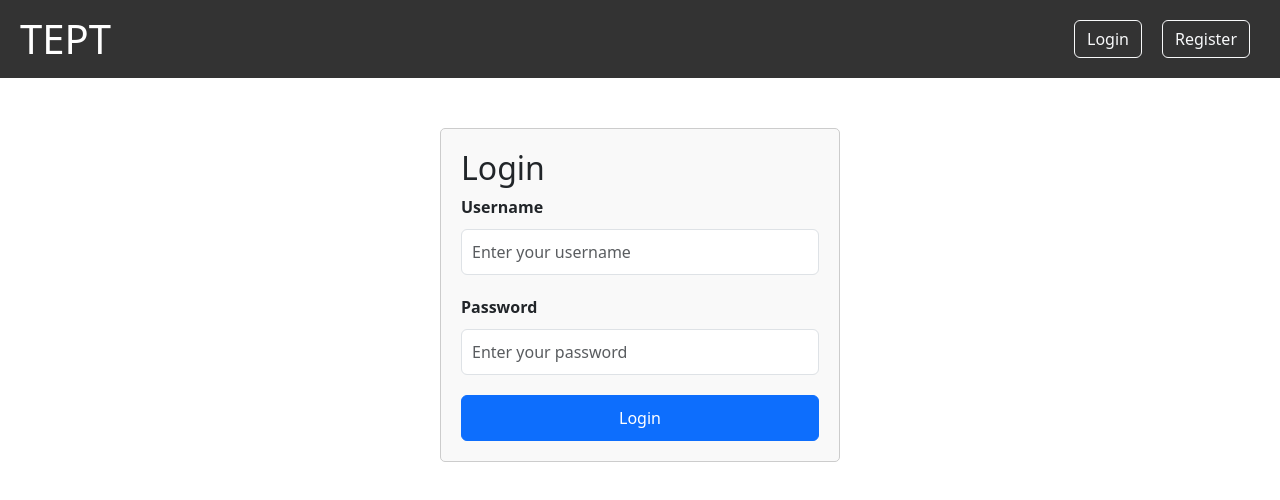
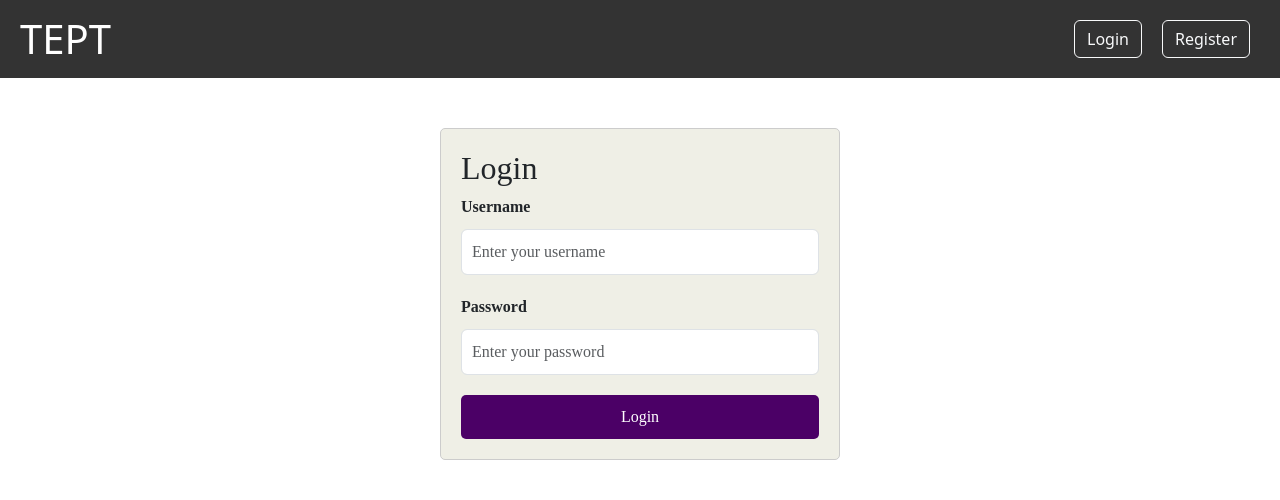
Before and after one commit to marcus-laia/projeto_engenharia_software, a React (Create React App) app in the folder frontend/: page /login in a window 1280 px wide. Shown: the top 500 px of the page. Built offline with nearby package versions, Linux system fonts and the light colour scheme.

Commit message:
Update login.css

```diff
--- a/frontend/src/components/Login/login.css
+++ b/frontend/src/components/Login/login.css
@@ -1,4 +1,17 @@
 /* src/components/Login.css */
+
+.background-container {
+  position: fixed;
+  top: 0;
+  left: 0;
+  width: 100%;
+  height: 100%;
+  z-index: -1;
+  background-image: url('login-background.png');
+  background-size: cover;
+  background-position: center;
+  background-repeat: no-repeat;
+}
 
 .login-container {
   max-width: 400px;
@@ -7,15 +20,18 @@
   border: 1px solid #ccc;
   border-radius: 5px;
   margin-top: 50px;
-  background-color: #f9f9f9;
+  background-color: #EFEFE6;
+  font-family: Macondo Swash Caps;
 }
 
 .login-form .form-group {
   margin-bottom: 20px;
+  font-family: Macondo Swash Caps;
 }
 
 .login-form label {
   font-weight: bold;
+  font-family: Macondo Swash Caps;
 }
 
 .login-form input[type="text"],
@@ -23,42 +39,16 @@
   width: 100%;
   padding: 10px;
   font-size: 16px;
+  font-family: Macondo Swash Caps;
 }
 
 .login-form button {
   width: 100%;
   padding: 10px;
   font-size: 16px;
+  background-color: #4B0066;
+  color: #fff;
+  border: none;
+  border-radius: 5px;
+  font-family: Macondo Swash Caps;
 }
-/* src/components/Login.css */
-
-.login-container {
-  max-width: 400px;
-  margin: auto;
-  padding: 20px;
-  border: 1px solid #ccc;
-  border-radius: 5px;
-  margin-top: 50px;
-  background-color: #f9f9f9;
-}
-
-.login-form .form-group {
-  margin-bottom: 20px;
-}
-
-.login-form label {
-  font-weight: bold;
-}
-
-.login-form input[type="text"],
-.login-form input[type="password"] {
-  width: 100%;
-  padding: 10px;
-  font-size: 16px;
-}
-
-.login-form button {
-  width: 100%;
-  padding: 10px;
-  font-size: 16px;
-}
```
